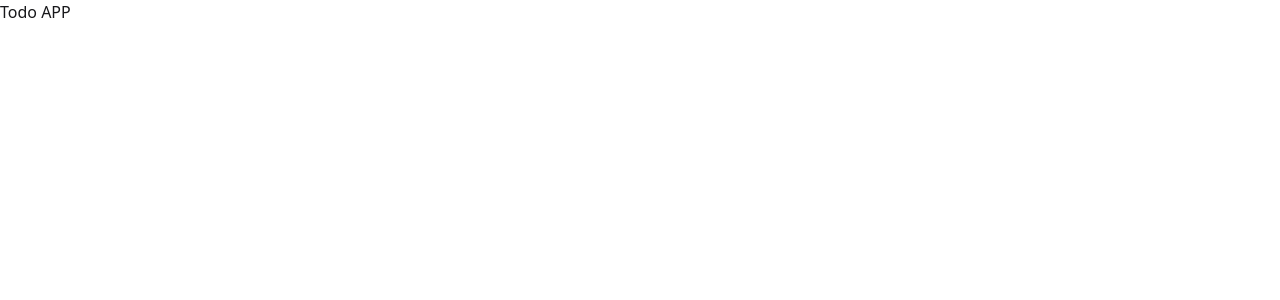
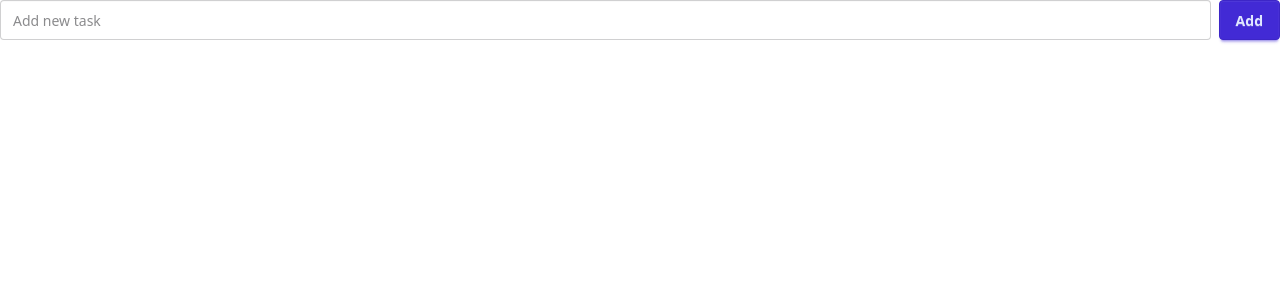
Before and after one commit to mohammadhbi/TodoList, a React (Vite) app: page / in a window 1280 px wide. Shown: the top 300 px of the page. Built offline with nearby package versions, Linux system fonts and the light colour scheme.

Commit message:
feat(form): implement controlled input form to add new task

```diff
--- a/src/App.tsx
+++ b/src/App.tsx
@@ -1,8 +1,9 @@
+import AddTaskForm from "./components/AddTaskForm";
 
 export default function App() {
   return (
     <div>
-<h1> Todo APP</h1>
+<AddTaskForm/>
     </div>
   )
 }
--- /dev/null
+++ b/src/components/AddTaskForm.tsx
@@ -0,0 +1,35 @@
+import { useState } from "react";
+
+// Props type definition: receives a function to add a new task
+interface AddTaskFormProps {
+  onAdd: (title: string) => void;
+}
+// A form component for adding new tasks
+export default function AddTaskForm({ onAdd }: AddTaskFormProps) {
+  const [title, setTitle] = useState<string>("");
+  const handleSubmit = (e: React.FormEvent) => {
+    e.preventDefault();
+    const cleanTitle = title.trim();
+    if (cleanTitle === "") {
+      return;
+    }
+    onAdd(cleanTitle); // Pass the task title to the parent component
+    setTitle("");
+  };
+  return (
+    <div>
+      <form onSubmit={handleSubmit} className="flex gap-2 items-center mb-4">
+        <input
+          type="text"
+          value={title}
+          className="input input-bordered w-full"
+          placeholder="Add new task"
+          onChange={(e) => setTitle(e.target.value)}
+        />
+        <button type="submit" className="btn btn-primary">
+          Add
+        </button>
+      </form>
+    </div>
+  );
+}
```
